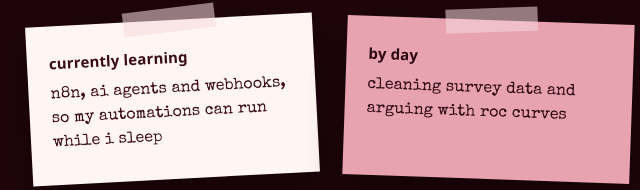
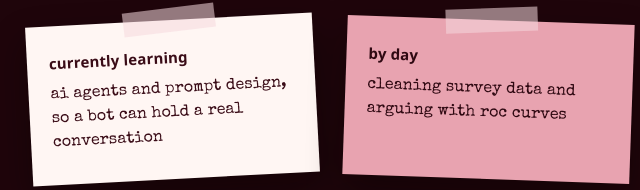
Before and after one commit to peeyusha06/portfolio, an Astro site: page / in a window 1280 px wide. Shown: the part 7546-7736 px from the top of the page, 597-1237 px from the left. Built offline with nearby package versions, Linux system fonts and the light colour scheme; Astro itself is replaced by a stand-in of ours.

Commit message:
Update currently learning note
Co-Authored-By: Claude Opus 5.5 <noreply@anthropic.com>

```diff
--- a/src/components/FunCorner.astro
+++ b/src/components/FunCorner.astro
@@ -1,6 +1,6 @@
 ---
 const notes = [
-  { title: "currently learning", body: "n8n, ai agents and webhooks, so my automations can run while i sleep", tone: "paper", rot: -3 },
+  { title: "currently learning", body: "ai agents and prompt design, so a bot can hold a real conversation", tone: "paper", rot: -3 },
   { title: "by day", body: "cleaning survey data and arguing with roc curves", tone: "rose", rot: 2 },
   { title: "by night", body: "editing reels and baking something with chocolate", tone: "cherry", rot: -1.5 },
   { title: "fun fact", body: "i look calm. i am not. ask me one question and i will yap for an hour", tone: "paper", rot: 2.5 },
```
